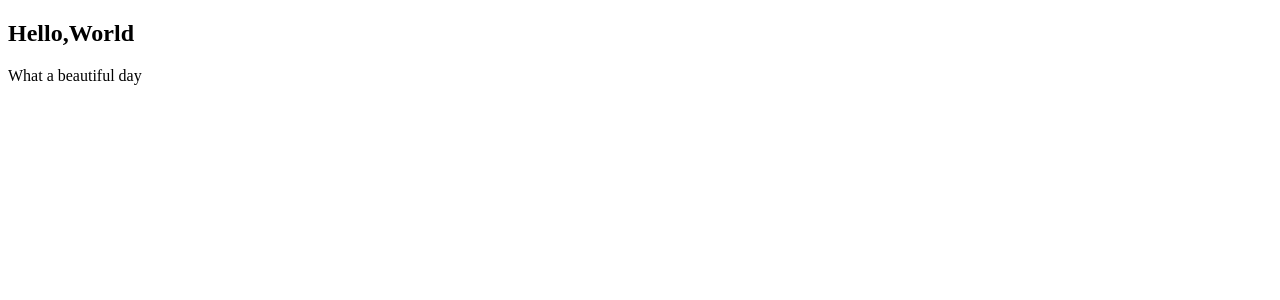
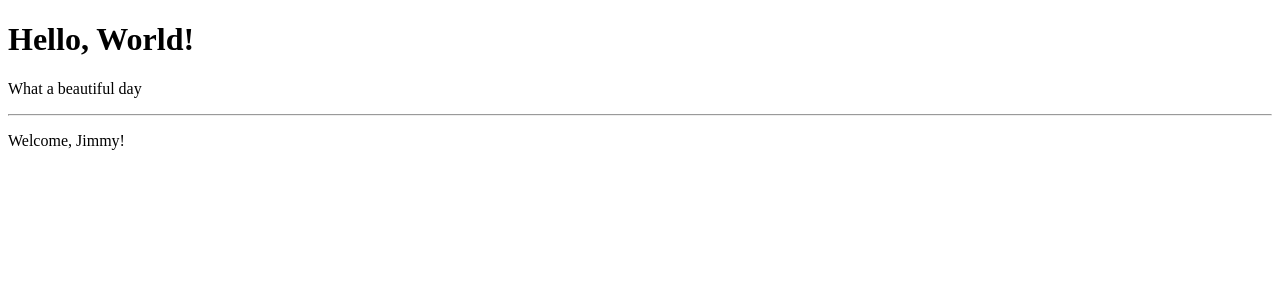
Before and after one commit to gabrieleprovenzano/react, a React (Vite) app in the folder latest/: page / in a window 1280 px wide. Shown: the top 300 px of the page. Built offline with nearby package versions, Linux system fonts and the light colour scheme.

Commit message:
Add files via upload

```diff
--- a/latest/src/App.jsx
+++ b/latest/src/App.jsx
@@ -1,10 +1,12 @@
-import { HelloWorld } from "./helloworld";
-
+import { HelloWorld } from "./HelloWorld";
+import Welcome  from "./Welcome";
 
 export function App() {
     return (
     <div>
         <HelloWorld />
         <p>What a beautiful day</p>
+        <hr />
+        <Welcome name="Jimmy"/>
     </div>
 )}
--- a/latest/src/HelloWorld.jsx
+++ b/latest/src/HelloWorld.jsx
@@ -1,3 +1,3 @@
 export function HelloWorld() {
-    return <h2>Hello,World</h2>
+    return <h1>Hello, World!</h1>
 }
--- /dev/null
+++ b/latest/src/Welcome.jsx
@@ -0,0 +1,8 @@
+const Welcome = ({name , age}) => {
+    return (
+    <div>
+           <p>Welcome, {name}!</p>
+    </div>
+    )
+}
+export default Welcome
```
